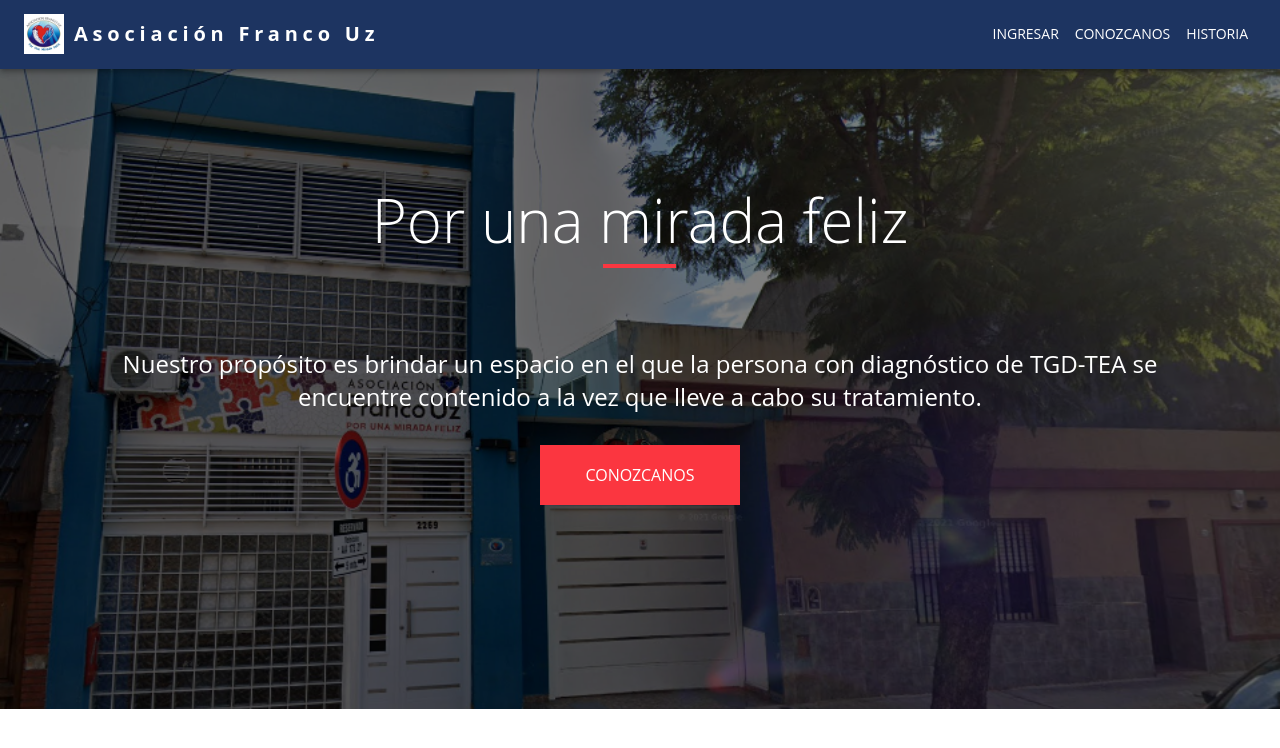
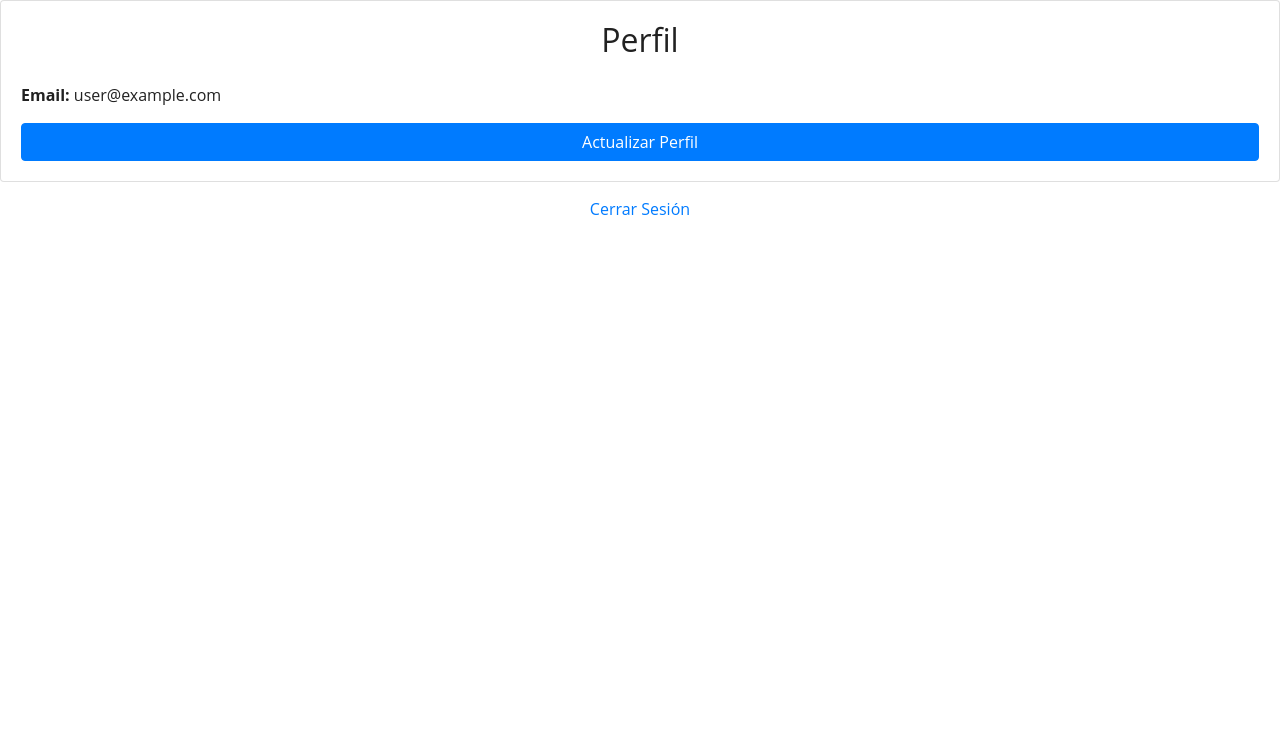
Before and after one commit to mateojames/ProyectoFrancoUz-FrontEnd, a React (Create React App) app: page /inicio in a window 1280 px wide. Shown: the top 748 px of the page. Built offline with nearby package versions, Linux system fonts and the light colour scheme; no server answers; sample sign-in values are in the browser's storage; what @devexpress/dx-react-scheduler-material-ui would draw is missing.

Commit message:
fix redirect

```diff
--- a/src/components/App.js
+++ b/src/components/App.js
@@ -20,7 +20,8 @@ function App() {
           <AuthProvider>
             <Switch>
               <PrivateRoute exact path="/Calendar" component={Calendar} />
-              <PrivateRoute path="/update-profile" component={UpdateProfile} />
+              <PrivateRoute path="/inicio" component={Dashboard}/>
+              <PrivateRoute path="/update-profile" component={UpdateProfile}/>
               <Route path="/" component={Home} />
             </Switch>
           </AuthProvider>
--- a/src/components/Dashboard.js
+++ b/src/components/Dashboard.js
@@ -13,7 +13,7 @@ export default function Dashboard() {
 
     try {
       await logout()
-      history.push("/login")
+      history.push("/")
     } catch {
       setError("Error al cerrar sesión")
     }
--- a/src/components/Login.js
+++ b/src/components/Login.js
@@ -20,7 +20,7 @@ export default function Login(props) {
           setError("")
           setLoading(true)
           await login(emailRef.current.value, passwordRef.current.value)
-          history.push("/")
+          history.push("/inicio")
         } catch {
           setError("Error al ingresar")
         }
@@ -33,7 +33,7 @@ export default function Login(props) {
           setError("")
           setLoading(true)
           await loginWithGoogle();
-          history.push("/")
+          history.push("/inicio")
         } catch (error) {
           console.log(error)
           setError("Error al ingresar")
```
